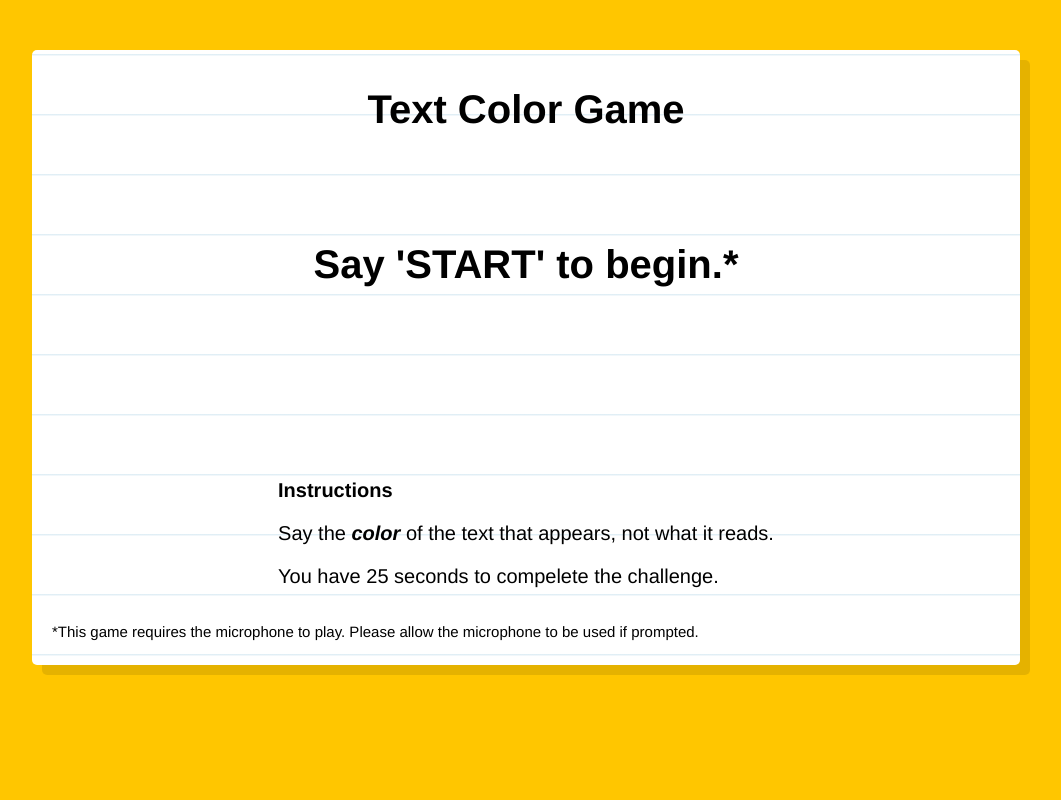
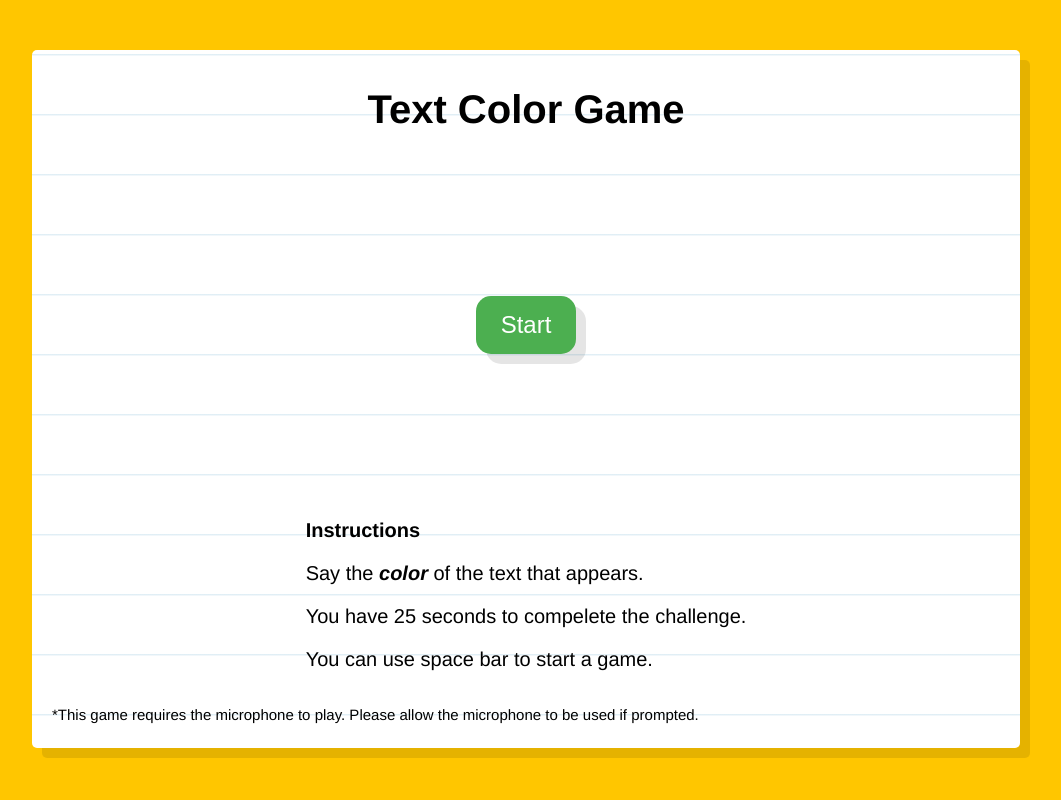
Before and after one commit to nreis11/colorgame, a PHP site: page /index.html in a window 1280 px wide. Shown: the whole page, without its empty margins (114-1175 px from the left). Run offline with PHP 8.4, Linux system fonts and the light colour scheme.

Commit message:
Add start button and space bar as option to start

```diff
--- a/color.css
+++ b/color.css
@@ -17,8 +17,26 @@ header {
   text-transform: capitalize;
 }
 
+button {
+  padding: 15px 25px;
+  font-size: 24px;
+  text-align: center;
+  cursor: pointer;
+  outline: none;
+  color: #fff;
+  background-color: #4caf50;
+  border: none;
+  border-radius: 15px;
+  box-shadow: 10px 10px 0 rgba(0, 0, 0, 0.1);
+}
+
+button:active {
+  background-color: #3e8e41;
+  transform: translateY(4px);
+}
+
 #ctext {
-  font-size: 2em;
+  font-size: 3em;
   text-align: center;
 }
 
@@ -26,6 +44,7 @@ header {
 #score {
   text-align: center;
   font-weight: bold;
+  font-size: 30px;
 }
 
 body {
--- a/color.js
+++ b/color.js
@@ -15,7 +15,8 @@ var ctextContainer = document.getElementById("ctext");
 var scoreElem = document.querySelector("#score");
 var correctSound = document.querySelector("#correctSound");
 var buzzer = document.querySelector("#buzzer");
-var timerDisplay = document.querySelector("#timer");
+var timer = document.querySelector("#timer");
+var startButton = document.getElementById("start-btn");
 var isRunning = false;
 var countdown;
 var guessValue;
@@ -40,10 +41,10 @@ const recognition = new SpeechRecognition();
 
 function startTimer() {
   const seconds = 3;
-  timer(seconds);
+  setTimer(seconds);
 }
 
-function timer(seconds) {
+function setTimer(seconds) {
   // clear any existing timers
   clearInterval(countdown);
 
@@ -61,7 +62,7 @@ function timer(seconds) {
 }
 
 function displayTimeLeft(seconds) {
-  timerDisplay.innerHTML = seconds.toString();
+  timer.innerHTML = seconds.toString();
 }
 
 function shuffle(a) {
@@ -115,8 +116,10 @@ function nextColor() {
 function gameOver() {
   clearInterval(countdown);
   buzzer.play();
+  timer.innerHTML = "Game Over";
   ctext.style.color = "black";
-  ctext.innerHTML = "Game Over<br />Say 'START' to replay";
+  ctext.innerHTML = "";
+  ctextContainer.appendChild(startButton);
   isRunning = false;
 }
 
@@ -130,8 +133,15 @@ function reset() {
   nextColor();
 }
 
+function handleKeydown(e) {
+  if (e.keyCode === 32) {
+    startButton.click();
+  }
+}
+
 recognition.start();
 
 recognition.addEventListener("result", parseResponse);
 recognition.addEventListener("end", recognition.start);
 ctext.addEventListener("click", reset);
+window.addEventListener("keydown", handleKeydown);
--- a/index.html
+++ b/index.html
@@ -1,7 +1,7 @@
 <!DOCTYPE html>
 <html>
   <head>
-    <title>Color Speak</title>
+    <title>Text Color Game</title>
 
     <link rel="stylesheet" type="text/css" href="color.css" />
   </head>
@@ -10,17 +10,17 @@
       <h1>Text Color Game</h1>
       <p id="timer"></p>
       <div id="ctext-container">
-        <h2 id="ctext">Say 'START' to begin.*</h2>
+        <h2 id="ctext"><button id="start-btn" class="btn">Start</button></h2>
       </div>
       <p id="score"></p>
 
       <div id="instructions-container">
         <p><b>Instructions</b></p>
         <p>
-          Say the <b><i>color</i></b> of the text that appears, not what it
-          reads.
+          Say the <b><i>color</i></b> of the text that appears.
         </p>
         <p>You have 25 seconds to compelete the challenge.</p>
+        <p>You can use space bar to start a game.</p>
       </div>
       <div id="notes">
         <p>
```
